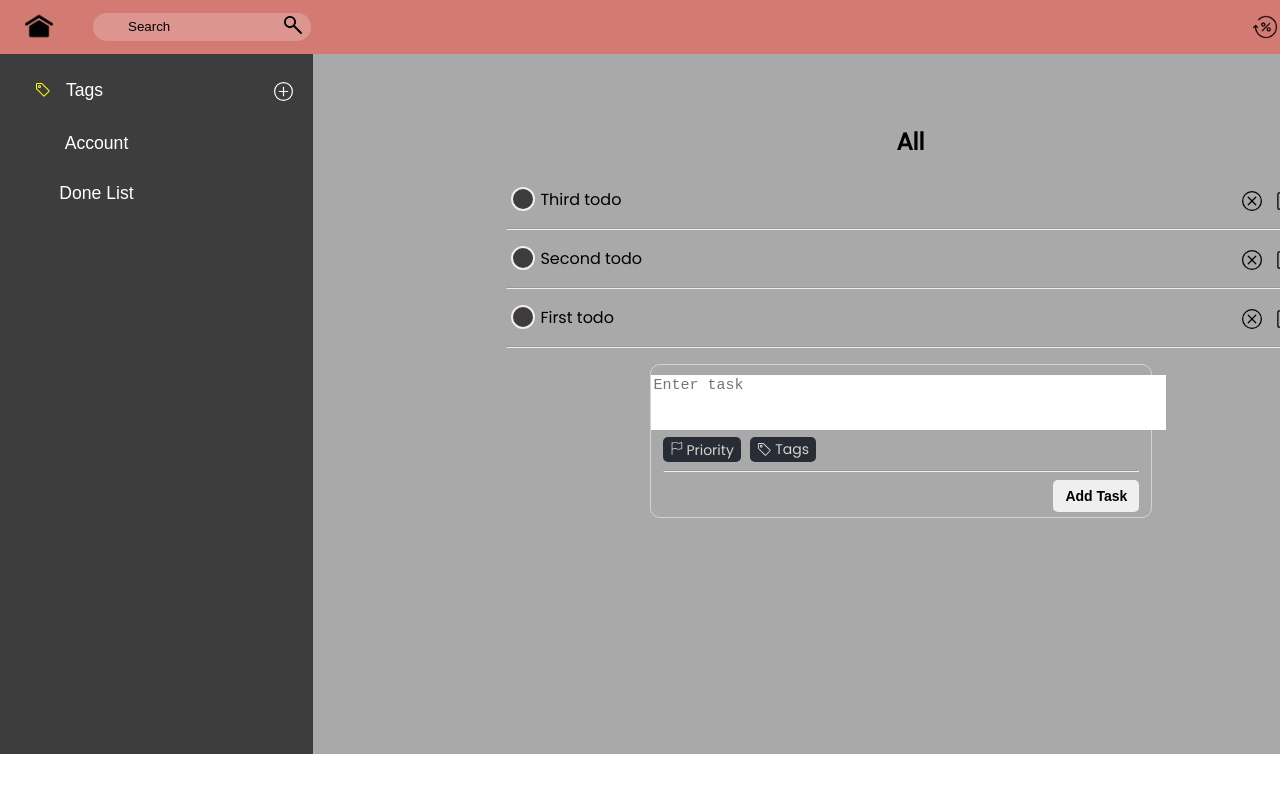
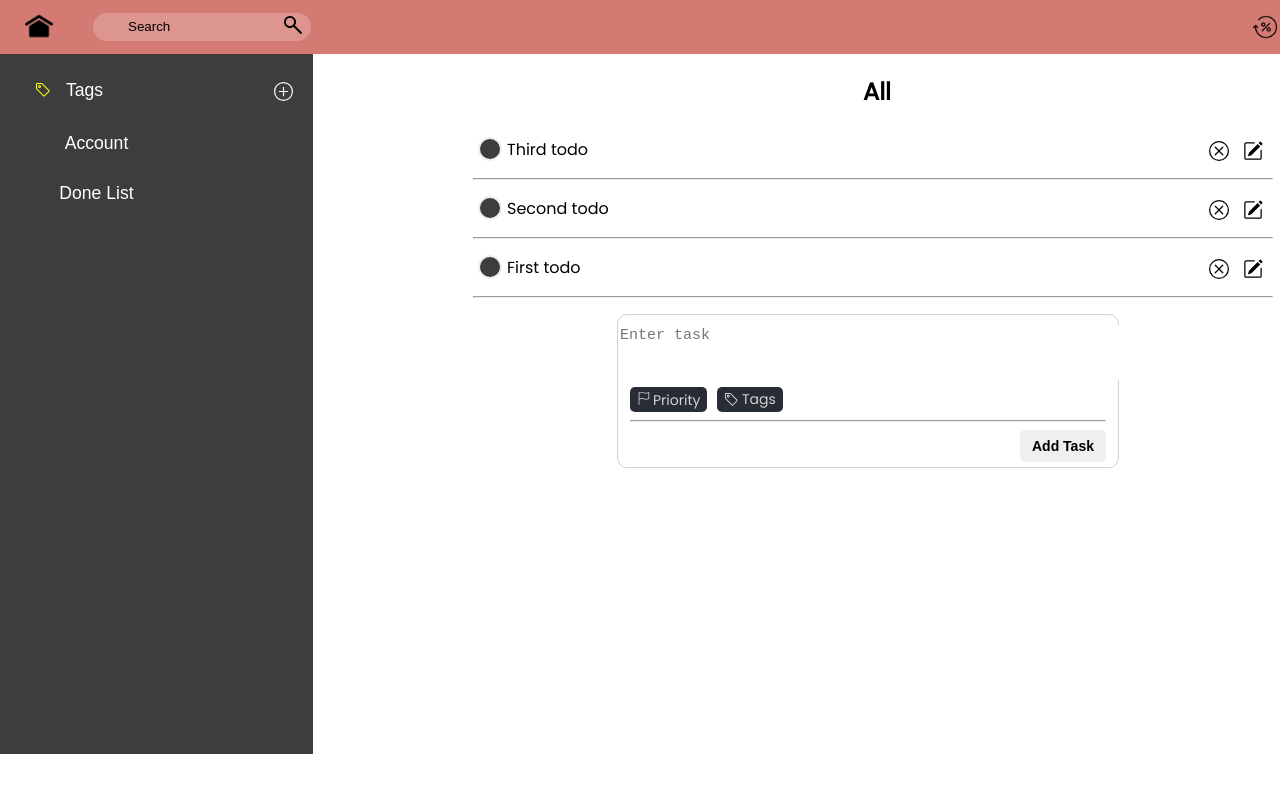
Before and after one commit to akhulbay/todo-list-react, a React (Create React App) app: page / in a window 1280 px wide. Shown: the top 792 px of the page. Built offline with nearby package versions, Linux system fonts and the light colour scheme.

Commit message:
Some changes

```diff
--- a/src/components/TodoList/TodoList.js
+++ b/src/components/TodoList/TodoList.js
@@ -2,15 +2,7 @@ import ts from "./TodoList.module.css";
 import AddTodo from "./AddTodo/AddToDo";
 import {useState} from "react";
 import uuid from "react-uuid";
-import { createContext} from "react";
-import ReactSwitch from "react-switch";
-export const ThemeContext = createContext(null);
 function TodoList({done, setDone, title, todo, setTodo, items, priorities, setCountDone, countDone}) {
-    const [theme, setTheme] = useState("dark");
-
-    const toggleTheme = () => {
-        setTheme((curr) => (curr === "light" ? "dark" : "light"));
-    };
     const [edit, setEdit] = useState(null);
     const [value, setValue] = useState('');
 
@@ -75,13 +67,8 @@ function TodoList({done, setDone, title, todo, setTodo, items, priorities, setCo
     }
 
     return (
-        <ThemeContext.Provider value={{ theme, toggleTheme }}>
-        <div className={ts.TodoList} id={theme}>
+        <div className={ts.TodoList}>
             <div className={ts.container}>
-                <div className="switch">
-                    <label> {theme === "light" ? "Light" : "Dark"}</label>
-                    <ReactSwitch onChange={toggleTheme} checked={theme === "dark"} />
-                </div>
                 <div className={ts.toDoListTitle}>
                     <h2>
                         {
@@ -205,7 +192,6 @@ function TodoList({done, setDone, title, todo, setTodo, items, priorities, setCo
                 </div>
             </div>
         </div>
-        </ThemeContext.Provider>
     )
 }
 
```
